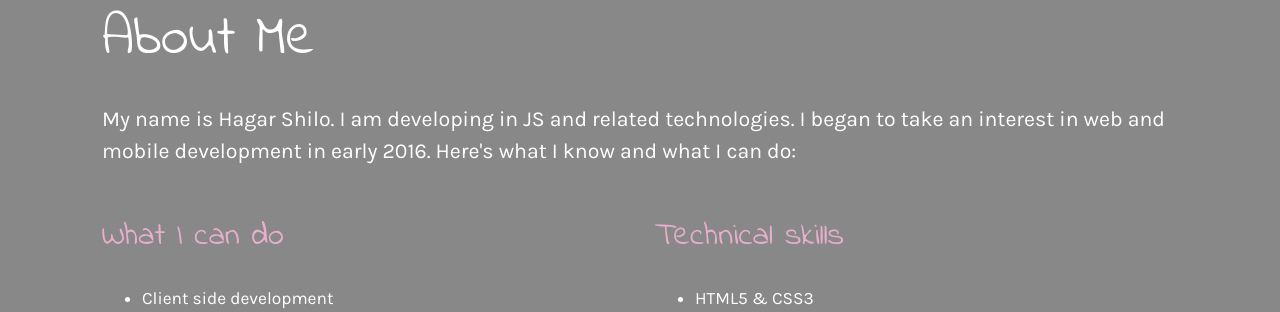
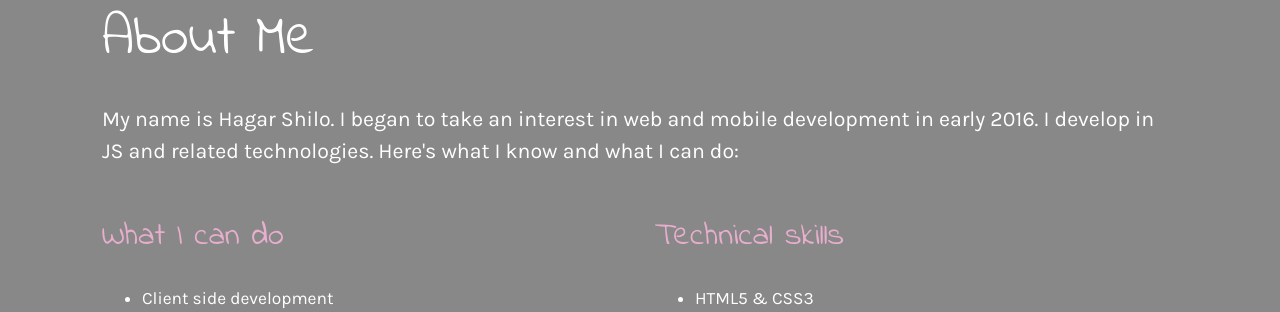
Before and after one commit to strayblues/portfolio, a PHP site: page / in a window 1280 px wide. Shown: the part 1281-1593 px from the top of the page. Run offline with PHP 8.4, Linux system fonts and the light colour scheme; some libraries are stand-ins or nearby versions; some web fonts are replaced.

Commit message:
Proofread

```diff
--- a/includes/skills.php
+++ b/includes/skills.php
@@ -1,6 +1,7 @@
 <p class="about">
-  My name is Hagar Shilo. I am developing in JS and related technologies.
+  My name is Hagar Shilo.
   I began to take an interest in web and mobile development in early 2016.
+  I develop in JS and related technologies.
   Here's what I know and what I can do:
 </p>
 <div class="row row-about about">
```
